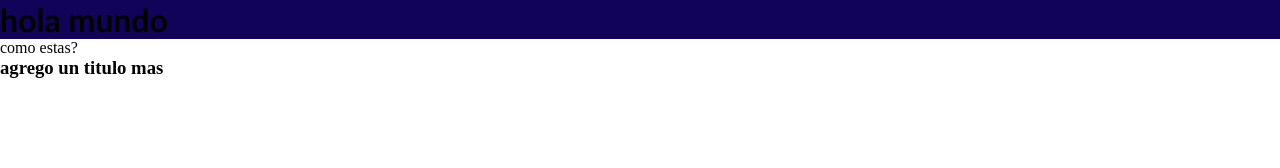
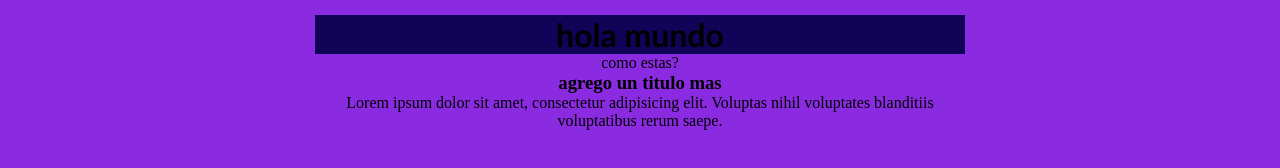
Before and after one commit to pablomartinezc8/comision-33030, a plain HTML site: page index.html in a window 1280 px wide. Drawn offline with Linux system fonts and the light colour scheme.

Commit message:
modifique los estilos del index

```diff
--- a/css/style.css
+++ b/css/style.css
@@ -7,3 +7,14 @@ h1{
     background-color: rgb(17, 3, 88);
     font-family: 'Gill Sans', 'Gill Sans MT', Calibri, 'Trebuchet MS', sans-serif;
 }
+.holaMundo{
+    background-color: blueviolet;
+    text-align: center;
+    max-width: 650px;
+    margin: 15px auto;
+}
+@media (max-width: 550px){
+    .holaMundo{
+        background-color: burlywood;
+    }
+}
--- a/index.html
+++ b/index.html
@@ -7,9 +7,13 @@
     <title>git-hub</title>
     <link rel="stylesheet" href="./css/style.css">
 </head>
-<body>
+<body class="holaMundo">
+    <div>
     <h1>hola mundo</h1>
     <p>como  estas?</p>
     <h3>agrego un titulo mas</h3>
+    <p>Lorem ipsum dolor sit amet, consectetur adipisicing elit. Voluptas nihil voluptates blanditiis voluptatibus rerum saepe.</p>
+
+</div>
 </body>
 </html>
```
